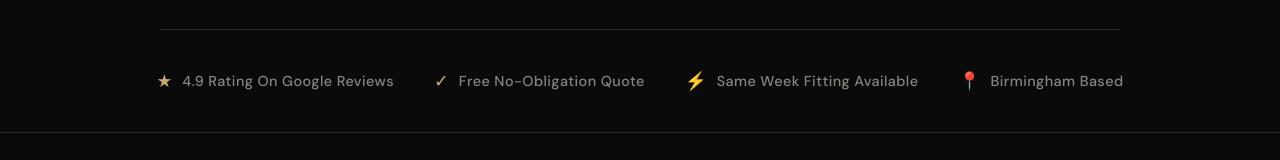
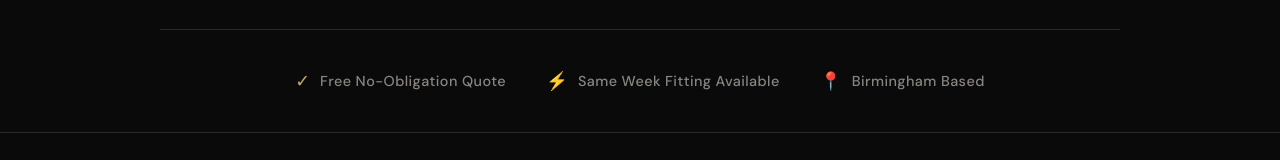
Before and after one commit to Mimorozu/kitchen-worktop-experts-V2.0, a React (Vite) app: page / in a window 1280 px wide. Shown: the part 770-930 px from the top of the page. Built offline with nearby package versions, Linux system fonts and the light colour scheme; no server answers.

Commit message:
ad optimisation

```diff
--- a/src/components/TrustBar.jsx
+++ b/src/components/TrustBar.jsx
@@ -1,7 +1,6 @@
 // src/components/TrustBar.jsx
 
 const TRUST_ITEMS = [
-  { icon: '★', text: '4.9 Rating On Google Reviews' },
   { icon: '✓', text: 'Free No-Obligation Quote' },
   { icon: '⚡', text: 'Same Week Fitting Available' },
   { icon: '📍', text: 'Birmingham Based' },
```
